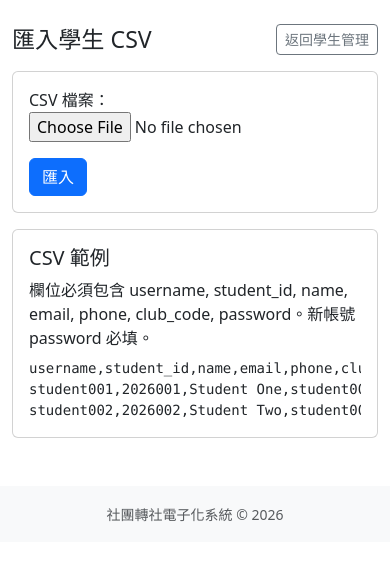
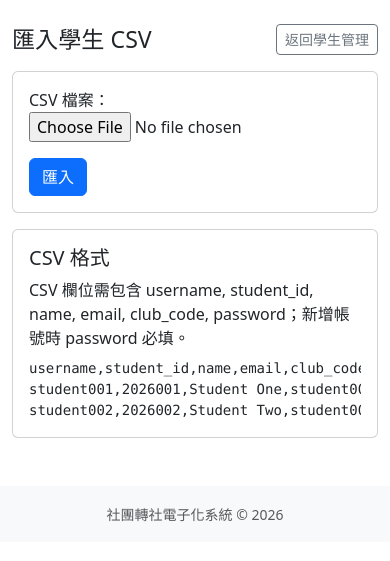
Before and after one commit to 11330097-stack/ClubTransferProject, a Django app: page /admin-panel/students/import/ in a window 390 px wide. Shown: the part 56-617 px from the top of the page. Run offline with Django 4.2, Linux system fonts and the light colour scheme; a user stored in the database is signed in.

Commit message:
remove phone field from user

```diff
--- a/accounts/admin.py
+++ b/accounts/admin.py
@@ -19,13 +19,13 @@ class CustomUserAdmin(UserAdmin):
 
     fieldsets = UserAdmin.fieldsets + (
         ('社團資訊', {
-            'fields': ('role', 'student_id', 'club', 'phone'),
+            'fields': ('role', 'student_id', 'club'),
         }),
     ) # pyright: ignore[reportAssignmentType, reportOperatorIssue]
 
     add_fieldsets = UserAdmin.add_fieldsets + (
         ('社團資訊', {
-            'fields': ('role', 'student_id', 'club', 'phone'),
+            'fields': ('role', 'student_id', 'club'),
         }),
     )
 
--- a/accounts/forms.py
+++ b/accounts/forms.py
@@ -18,7 +18,6 @@ class StudentAccountForm(forms.ModelForm):
             'student_id',
             'first_name',
             'email',
-            'phone',
             'role',
             'club',
             'is_active',
--- a/accounts/models.py
+++ b/accounts/models.py
@@ -33,7 +33,6 @@ class User(AbstractUser):
         verbose_name='所屬社團',
         related_name='members'
     )
-    phone = models.CharField(max_length=20, blank=True, verbose_name='電話')
 
     class Meta:
         verbose_name = '使用者'
--- a/accounts/services.py
+++ b/accounts/services.py
@@ -12,15 +12,14 @@ REQUIRED_STUDENT_IMPORT_FIELDS = [
     'student_id',
     'name',
     'email',
-    'phone',
     'club_code',
     'password',
 ]
 
 SAMPLE_STUDENT_IMPORT_CSV = (
-    'username,student_id,name,email,phone,club_code,password\n'
-    'student001,2026001,Student One,student001@example.com,0912345678,D001,student123\n'
-    'student002,2026002,Student Two,student002@example.com,0922333444,D002,student123'
+    'username,student_id,name,email,club_code,password\n'
+    'student001,2026001,Student One,student001@example.com,D001,student123\n'
+    'student002,2026002,Student Two,student002@example.com,D002,student123'
 )
 
 
@@ -89,7 +88,6 @@ def import_students_from_csv(csv_file):
             user.student_id = cleaned['student_id']
             user.first_name = cleaned['name']
             user.email = cleaned['email']
-            user.phone = cleaned['phone']
             user.club = club
             user.role = 'student'
             user.is_active = True
--- a/accounts/views.py
+++ b/accounts/views.py
@@ -118,7 +118,6 @@ class UnassignedTeacherListView(LoginRequiredMixin, AdminRequiredMixin, ListView
                 Q(username__icontains=query)
                 | Q(first_name__icontains=query)
                 | Q(email__icontains=query)
-                | Q(phone__icontains=query)
             )
 
         return [
--- a/templates/accounts/profile.html
+++ b/templates/accounts/profile.html
@@ -41,10 +41,6 @@
                         <td class="text-muted">Email</td>
                         <td>{{ user.email|default:"未設定" }}</td>
                     </tr>
-                    <tr>
-                        <td class="text-muted">電話</td>
-                        <td>{{ user.phone|default:"未設定" }}</td>
-                    </tr>
                 </table>
             </div>
             <div class="card-footer">
--- a/templates/accounts/student_admin_import.html
+++ b/templates/accounts/student_admin_import.html
@@ -17,8 +17,8 @@
 </form>
 
 <div class="card card-body mb-3">
-    <h2 class="h5">CSV 範例</h2>
-    <p class="mb-2">欄位必須包含 username, student_id, name, email, phone, club_code, password。新帳號 password 必填。</p>
+    <h2 class="h5">CSV 格式</h2>
+    <p class="mb-2">CSV 欄位需包含 username, student_id, name, email, club_code, password；新增帳號時 password 必填。</p>
     <pre class="mb-0">{{ sample_csv }}</pre>
 </div>
 
@@ -28,18 +28,18 @@
         <ul class="mb-0">
             <li>新增：{{ result.created }} 筆</li>
             <li>更新：{{ result.updated }} 筆</li>
-            <li>跳過：{{ result.skipped }} 筆</li>
+            <li>略過：{{ result.skipped }} 筆</li>
         </ul>
     </div>
 
     {% if result.errors %}
         <div class="card card-body">
-            <h2 class="h5">錯誤列</h2>
+            <h2 class="h5">錯誤</h2>
             <div class="table-responsive">
                 <table class="table table-sm">
                     <thead>
                         <tr>
-                            <th>列號</th>
+                            <th>列</th>
                             <th>原因</th>
                         </tr>
                     </thead>
--- a/templates/accounts/unassigned_student_list.html
+++ b/templates/accounts/unassigned_student_list.html
@@ -28,7 +28,6 @@
                 <th>姓名</th>
                 <th>角色</th>
                 <th>Email</th>
-                <th>Phone</th>
             </tr>
         </thead>
         <tbody>
@@ -39,11 +38,10 @@
                     <td>{{ student.first_name|default:"-" }}</td>
                     <td>{{ student.get_role_display }}</td>
                     <td>{{ student.email|default:"-" }}</td>
-                    <td>{{ student.phone|default:"-" }}</td>
                 </tr>
             {% empty %}
                 <tr>
-                    <td colspan="6" class="text-center text-muted">沒有未分配社團的學生或社長。</td>
+                    <td colspan="5" class="text-center text-muted">沒有未分配社團的學生或社長。</td>
                 </tr>
             {% endfor %}
         </tbody>
--- a/templates/accounts/unassigned_teacher_list.html
+++ b/templates/accounts/unassigned_teacher_list.html
@@ -7,7 +7,7 @@
 
 <form method="get" class="row g-2 mb-3">
     <div class="col-sm-8 col-md-6">
-        <input type="search" name="q" value="{{ q }}" class="form-control" placeholder="搜尋 username、姓名、Email 或電話">
+        <input type="search" name="q" value="{{ q }}" class="form-control" placeholder="搜尋 username、姓名或 Email">
     </div>
     <div class="col-auto">
         <button type="submit" class="btn btn-secondary">搜尋</button>
@@ -26,7 +26,6 @@
                 <th>Username</th>
                 <th>姓名</th>
                 <th>Email</th>
-                <th>Phone</th>
             </tr>
         </thead>
         <tbody>
@@ -35,11 +34,10 @@
                     <td>{{ teacher.username }}</td>
                     <td>{{ teacher.get_full_name|default:teacher.first_name|default:"-" }}</td>
                     <td>{{ teacher.email|default:"-" }}</td>
-                    <td>{{ teacher.phone|default:"-" }}</td>
                 </tr>
             {% empty %}
                 <tr>
-                    <td colspan="4" class="text-center text-muted">沒有未分配社團的老師。</td>
+                    <td colspan="3" class="text-center text-muted">沒有未分配社團的老師。</td>
                 </tr>
             {% endfor %}
         </tbody>
--- a/transfers/management/commands/init_demo_data.py
+++ b/transfers/management/commands/init_demo_data.py
@@ -155,7 +155,6 @@ class Command(BaseCommand):
                     "email": f"{username}@school.edu.tw",
                     "role": role,
                     "student_id": f"2026{i:03d}",
-                    "phone": f"09{i:08d}"[-10:],
                     "club": assigned_club,
                     "is_active": True,
                 },
@@ -165,7 +164,6 @@ class Command(BaseCommand):
             account.email = f"{username}@school.edu.tw"
             account.role = role
             account.student_id = f"2026{i:03d}"
-            account.phone = f"09{i:08d}"[-10:]
             account.club = assigned_club
             account.is_active = True
             account.password = password_hash
@@ -196,7 +194,6 @@ class Command(BaseCommand):
                     "email": f"{username}@school.edu.tw",
                     "role": "teacher",
                     "student_id": "",
-                    "phone": f"02{i:08d}"[-10:],
                     "club": None,
                     "is_active": True,
                 },
@@ -206,7 +203,6 @@ class Command(BaseCommand):
             teacher.email = f"{username}@school.edu.tw"
             teacher.role = "teacher"
             teacher.student_id = ""
-            teacher.phone = f"02{i:08d}"[-10:]
             teacher.club = None
             teacher.is_active = True
             teacher.password = password_hash
```
Also changed, not shown: templates/accounts/student_admin_list.html (+4 -6 lines), accounts/migrations/0003_remove_user_phone.py (added), db.sqlite3.
